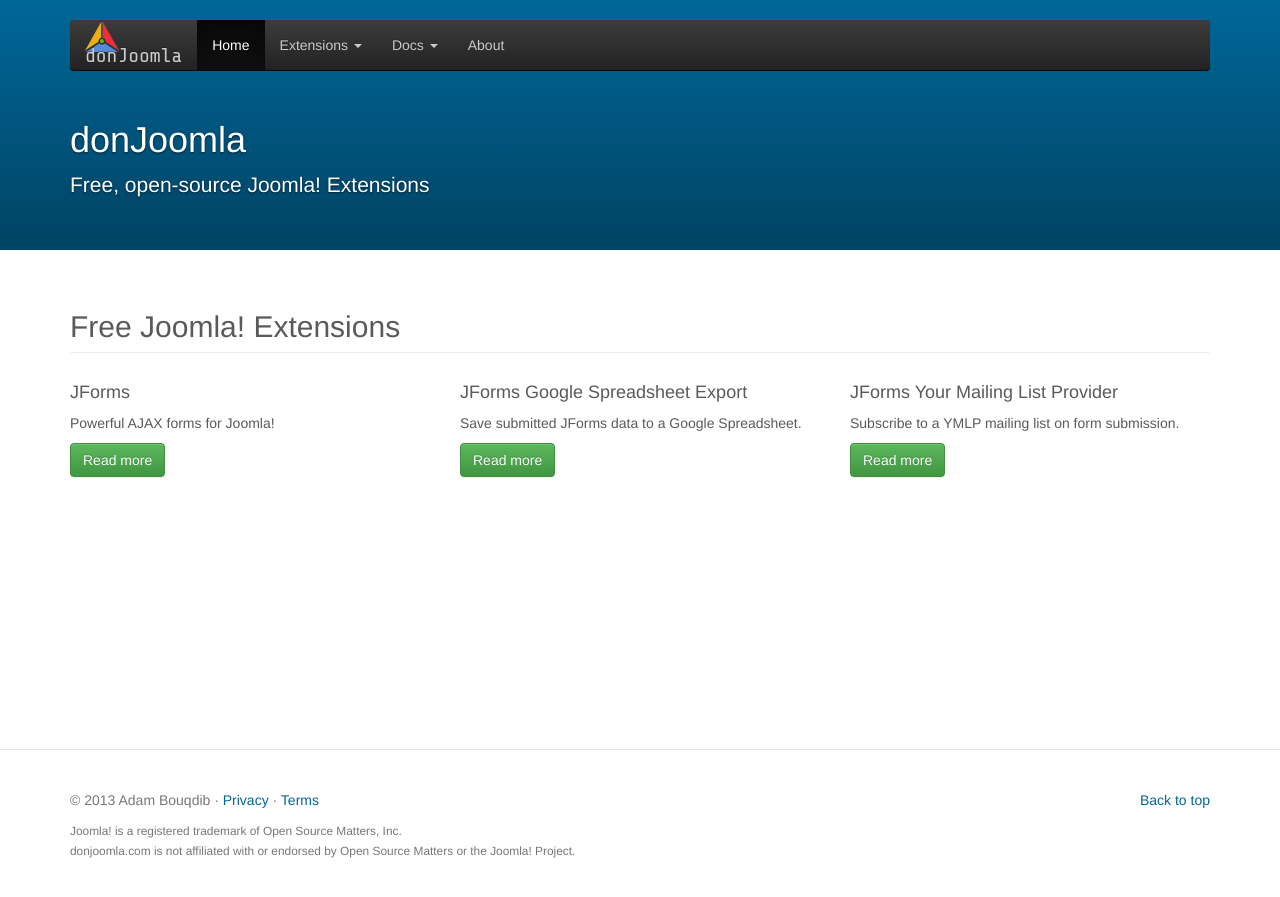
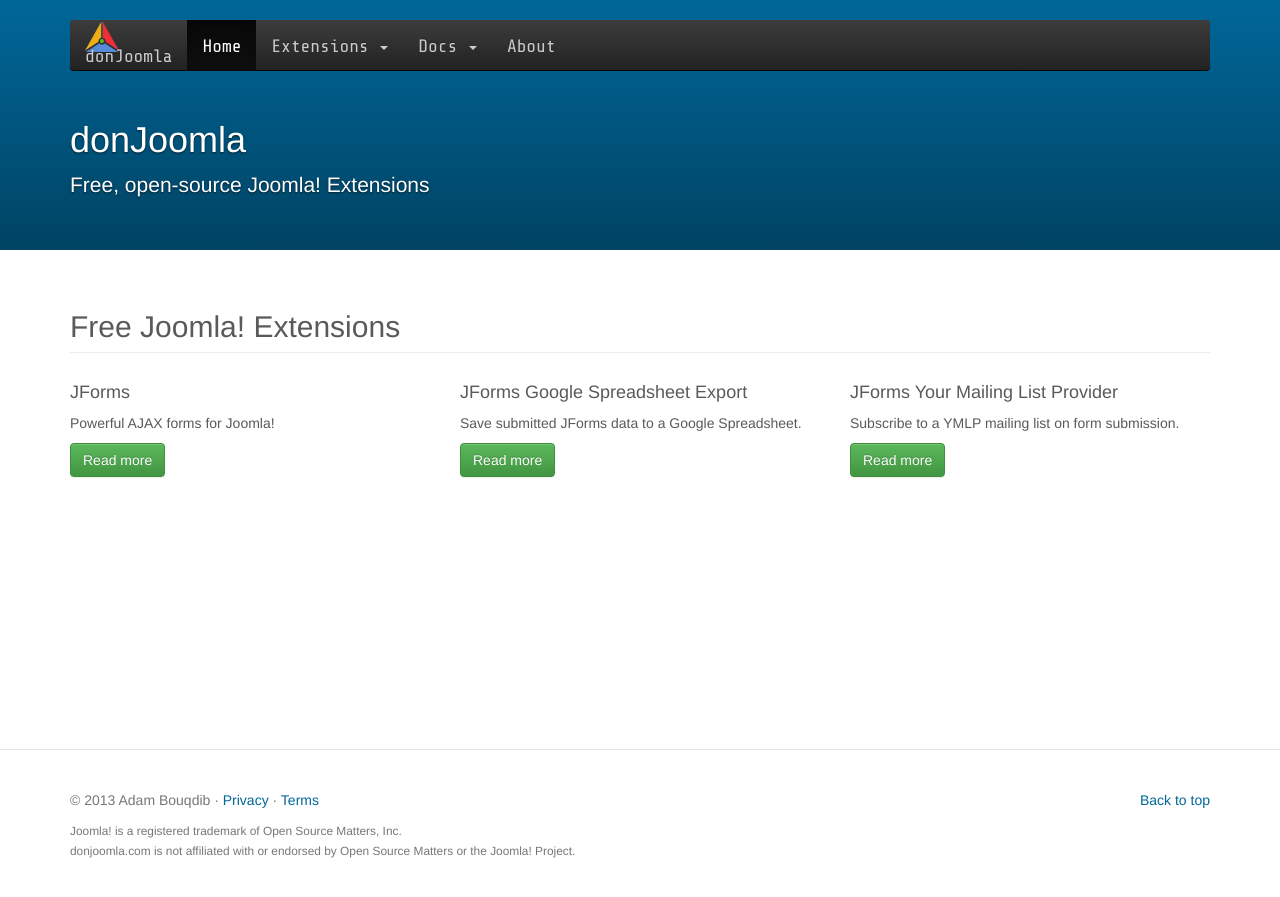
Before and after one commit to donJoomla/donjoomla.github.io, a Jekyll site: the page built from index.html, in a window 1280 px wide. Shown: the top 897 px of the page. Built offline with Jekyll 4.4.1, drawn with Linux system fonts in a browser that asks for light colours; nearby versions of some CDN libraries.

Commit message:
updated css

```diff
--- a/css/style.css
+++ b/css/style.css
@@ -11,16 +11,6 @@
 
 /* CUSTOMIZE THE NAVBAR
 -------------------------------------------------- */
-/* logo */
-.navbar-brand {
-	font-family: 'Share Tech Mono', sans-serif;
-	font-size: 20px;
-	height: 20px;
-	line-height: 22px;
-}
-.navbar-brand  img {
-	margin: -13px 0 -7px;
-}
 .navbar-wrapper {
   position: absolute;
   top: 0;
@@ -37,8 +27,20 @@
   padding-left: 15px;
   padding-right: 15px;
 }
+.navbar-brand  img {
+	margin: -13px 0 -7px;
+}
 .navbar-inverse .navbar-nav>li>a, .navbar-inverse .navbar-brand {
+	font-size: 18px;
+}
+.navbar-inverse .navbar-nav>li>a, .navbar-inverse .navbar-brand {
+	font-family: 'Share Tech Mono', sans-serif;
 	color: #ccc;
+	height: 50px;
+	line-height: 22px;
+}
+.navbar-brand {
+	font-size: 20px;
 }
 
 /* CUSTOMIZE THE CAROUSEL
```
